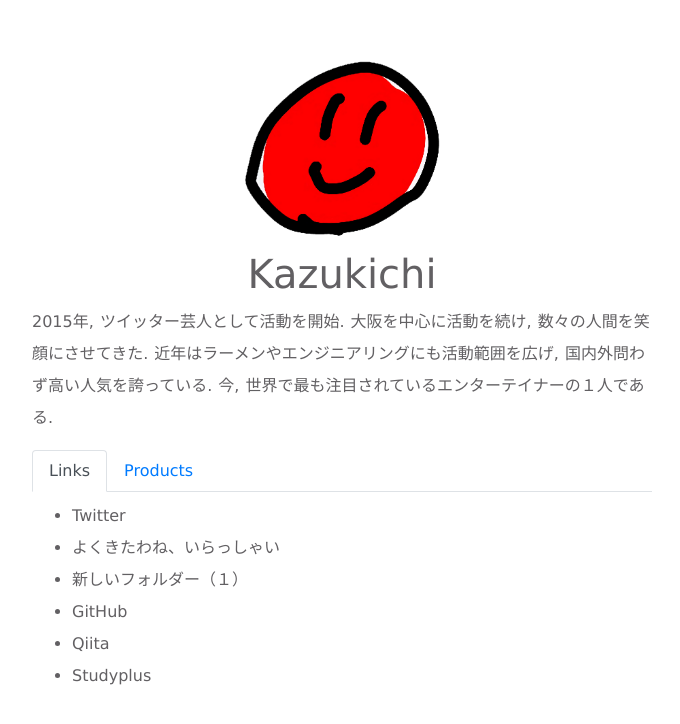
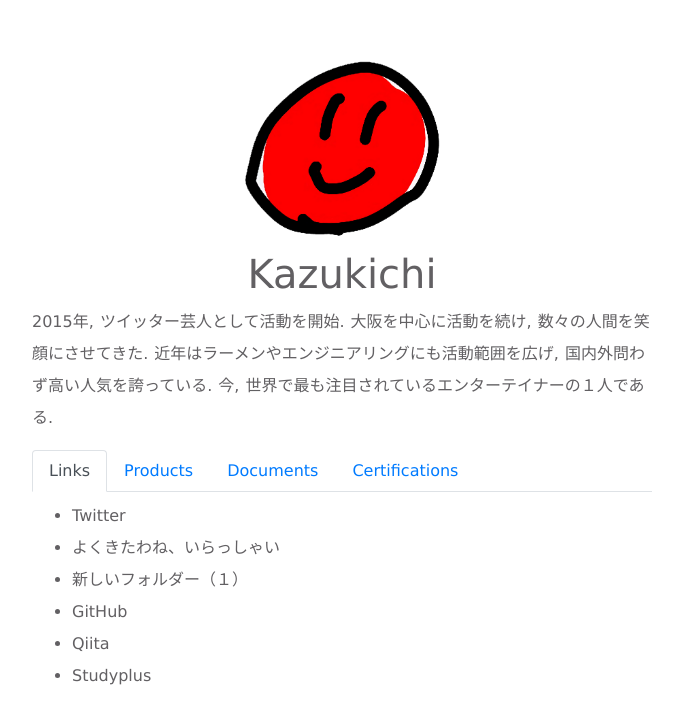
Before and after one commit to tyokinuhata/tyokinuhata.github.io, a Nuxt app: page / in a window 1280 px wide. Shown: the top 724 px of the page, without its empty margins (298-978 px from the left). Built offline with nearby package versions, Linux system fonts and the light colour scheme.

Commit message:
Add files

```diff
--- /dev/null
+++ b/components/Certifications.vue
@@ -0,0 +1,3 @@
+<template>
+  <div>工事中</div>
+</template>
--- /dev/null
+++ b/components/Documents.vue
@@ -0,0 +1,3 @@
+<template>
+  <div>工事中</div>
+</template>
--- a/pages/index.vue
+++ b/pages/index.vue
@@ -10,6 +10,12 @@
       <b-tab title="Products">
         <products></products>
       </b-tab>
+      <b-tab title="Documents">
+        <documents></documents>
+      </b-tab>
+      <b-tab title="Certifications">
+        <certifications></certifications>
+      </b-tab>
     </b-tabs>
   </section>
 </template>
@@ -17,6 +23,8 @@
 <script>
   import Links from '~/components/Links.vue'
   import Products from '~/components/Products.vue'
+  import Documents from '~/components/Documents.vue'
+  import Certifications from '~/components/Certifications.vue'
 
   export default {
     data() {
@@ -30,7 +38,9 @@
     },
     components: {
       Links,
-      Products
+      Products,
+      Documents,
+      Certifications,
     },
     mounted() {
       this.nikuman();
```
